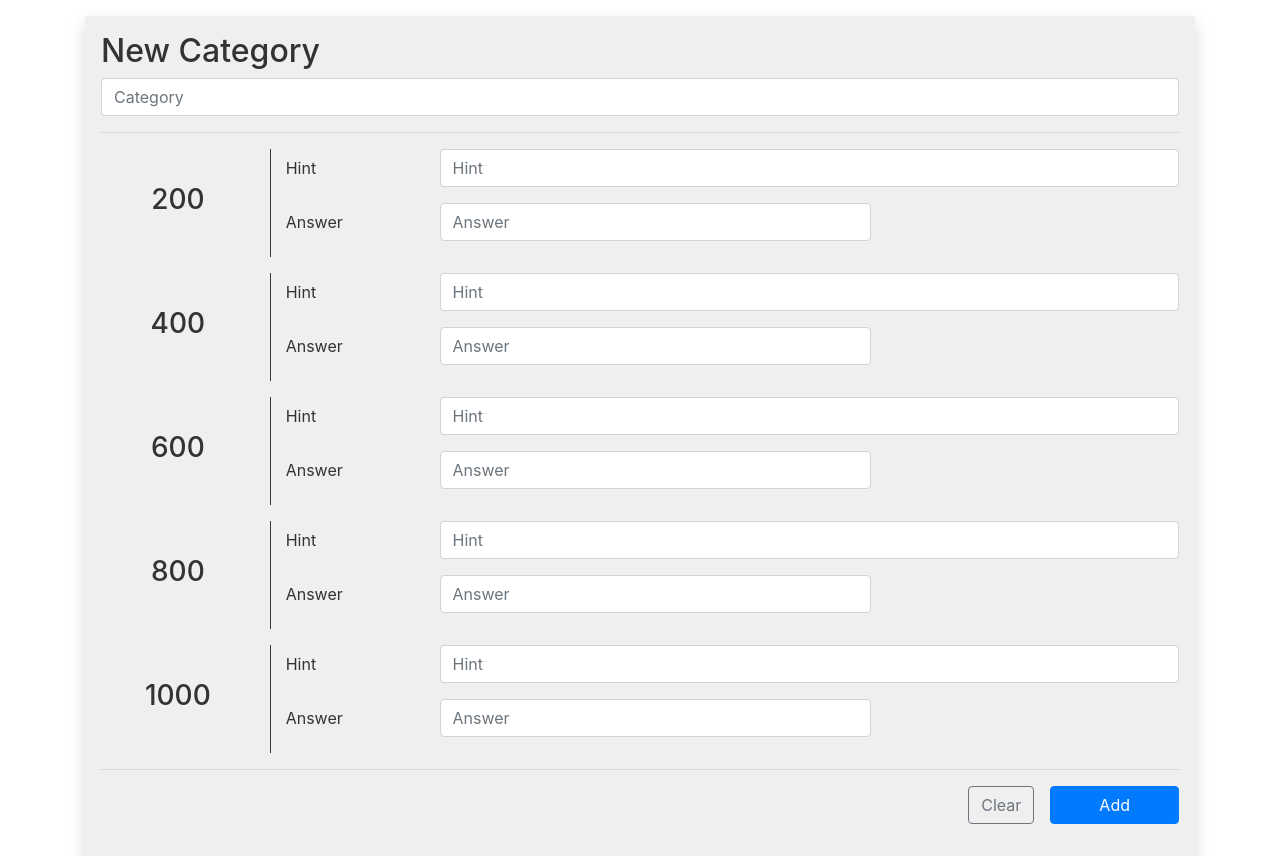
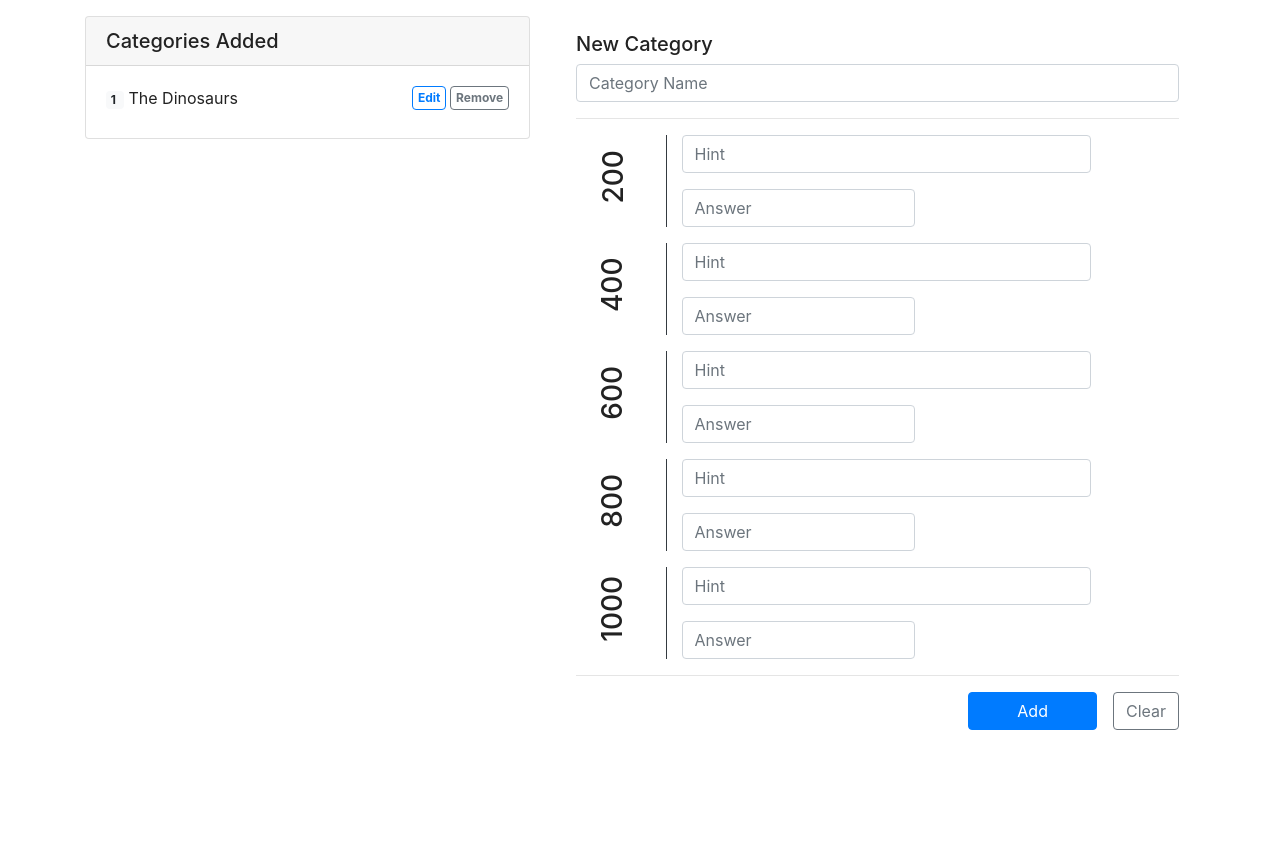
Before and after one commit to rubenitsky/ng-jeopardy, an Angular app: page /category in a window 1280 px wide. After the commit the page ends 800 px from the top, so only its background shows below. Built offline with nearby package versions, Linux system fonts and the light colour scheme.

Commit message:
Update the Category Entry Component with styles and also category list

```diff
--- a/src/app/category-entry/category-entry.component.html
+++ b/src/app/category-entry/category-entry.component.html
@@ -1,19 +1,34 @@
-<div class="category-input-container container">
-  <div class="category-list">
-    <div class="row" *ngFor="let category of categoryList">
+<div class="category-input-container container pt-3">
+  <div class="row">
+    <div class="col col-sm-12 col-md-6 col-xl-5 mb-3 pb-3">
+      <div class="card">
+        <h5 class="card-header">Categories Added</h5>
+        <div class="card-body">
+          <div class="col-12">
+            <div class="row mb-2" *ngFor="let category of categoryList; index as i">
+              <div class="col p-0">
+                <span class="badge badge-light pr-2">{{ i + 1 }}</span>
                 {{ category.label }}
+              </div>
+              <div class="col-2 d-flex flex-row justify-content-end p-0">
+                <button type="button" class="btn btn-outline-primary btn-sm badge mr-1">Edit</button>
+                <button type="button" class="btn btn-outline-secondary btn-sm badge">Remove</button>
+              </div>
+            </div>
+          </div>
+        </div>
       </div>
     </div>
 
-
-  <form class="shadow p-3" [formGroup]="categoryFormGroup" (ngSubmit)="addCategory(categoryFormGroup)">
+    <div class="col col-sm-12 col-md-6 col-xl-7">
+      <form class="p-3" [formGroup]="categoryFormGroup" (ngSubmit)="addCategory(categoryFormGroup)">
         <div class="form-group">
           <div class="row mb-3">
             <div class="col">
-          <h2>New Category</h2>
+              <h5>New Category</h5>
               <input type="text"
                      class="form-control"
-                 placeholder="Category"
+                     placeholder="Category Name"
                      [formControl]="nameFormControl">
             </div>
           </div>
@@ -24,11 +39,10 @@
                  *ngFor="let hintAnswer of categoryFormGroup.get('clues').controls;
                    let clueIndex = index;" [formGroupName]="clueIndex">
               <div class="d-flex col-2 border-right border-dark justify-content-center align-items-center">
-            <h3>{{hintAnswer.get('score').value}}</h3>
+                <h3 class="rotate-270">{{hintAnswer.get('score').value}}</h3>
               </div>
               <div class="col-10">
                 <div class="form-group row">
-              <label for="hint-{{hintAnswer.get('score').value}}" class="col-sm-2 col-form-label">Hint</label>
                   <div class="col-sm-10">
                     <input id="hint-{{hintAnswer.get('score').value}}"
                            type="text"
@@ -37,8 +51,7 @@
                            formControlName="clue">
                   </div>
                 </div>
-            <div class="form-group row">
-              <label for="answer-{{hintAnswer.get('score').value}}" class="col-sm-2 col-form-label">Answer</label>
+                <div class="form-group row mb-0">
                   <div class="col-sm-6">
                     <input id="answer-{{hintAnswer.get('score').value}}"
                            type="text"
@@ -54,10 +67,12 @@
           <hr>
           <div class="row">
             <div class="d-flex col justify-content-end">
-          <button type="button" class="btn btn-outline-secondary mr-3">Clear</button>
-          <button type="submit" class="btn btn-primary px-5">Add</button>
+              <button type="submit" class="btn btn-primary px-5 mr-3">Add</button>
+              <button type="button" class="btn btn-outline-secondary">Clear</button>
             </div>
           </div>
         </div>
       </form>
     </div>
+  </div>
+</div>
--- a/src/app/category-entry/category-entry.component.scss
+++ b/src/app/category-entry/category-entry.component.scss
@@ -1,8 +1,14 @@
 .category-input-container {
-  margin-top: 1em;
+  color: #222222;
 
   & form {
-    background-color: #efefef;
-    color: #333333;
+    //background-color: #efefef;
   }
 }
+
+.rotate-270 {
+  display:block;
+  -webkit-transform: rotate(-90deg);
+  -moz-transform: rotate(-90deg);
+  filter: progid:DXImageTransform.Microsoft.BasicImage(rotation=3); //For IE support
+}
--- a/src/app/category-entry/category-entry.component.ts
+++ b/src/app/category-entry/category-entry.component.ts
@@ -1,4 +1,4 @@
-import { Component, OnInit } from '@angular/core';
+import {Component, EventEmitter, OnInit, Output} from '@angular/core';
 import {CATEGORY_COUNT, HintValues} from "../shared/enums";
 import {Category} from "../shared/category";
 import {FormArray, FormControl, FormGroup, Validators} from "@angular/forms";
@@ -11,6 +11,7 @@ import {Clue} from "../shared/clue";
 })
 export class CategoryEntryComponent implements OnInit {
 
+  @Output() addNewCategory = new EventEmitter<Category>();
   public CATEGORY_COUNT = CATEGORY_COUNT;
   public HINT_VALUES = Object.keys(HintValues).filter(val => (typeof HintValues[val] !== 'number'));
 
@@ -38,6 +39,14 @@ export class CategoryEntryComponent implements OnInit {
 
   ngOnInit() {
     this.setHintForm();
+
+    this.categoryList.push(new Category('The Dinosaurs', [
+      new Clue(200, 'ras at nibh nec tortor sollicitudin rhoncus ac vel quam.'),
+      new Clue(400, 'Ut tristique justo vitae accumsan volutpat.'),
+      new Clue(600, 'Suspendisse dignissim metus ut velit faucibus porttitor.'),
+      new Clue(800, 'Pellentesque sit amet sem et sapien laoreet aliquam vitae ut ante.'),
+      new Clue(1000, 'Cras rhoncus magna a varius vulputate.')
+    ]));
   }
 
   public setHintForm() {
@@ -59,6 +68,7 @@ export class CategoryEntryComponent implements OnInit {
       const formValue = categoryFormGroup.value;
       const listOfClues = this.getClueListFromHints(formValue.clues);
       this.categoryList.push(new Category(formValue.name, listOfClues));
+      this.addNewCategory.emit(categoryFormGroup.value);
     }
   }
 
```
Lines whose indentation alone changed are shown as unchanged.
